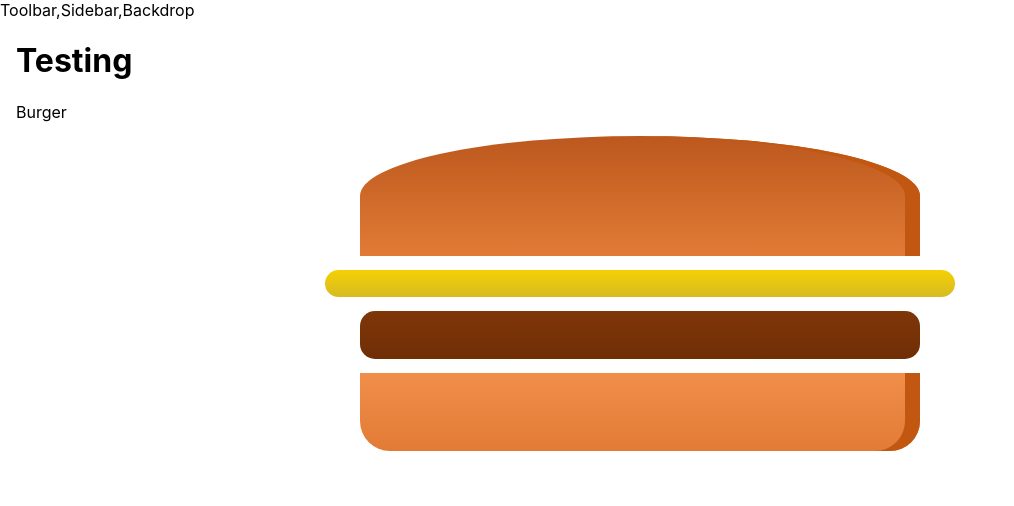
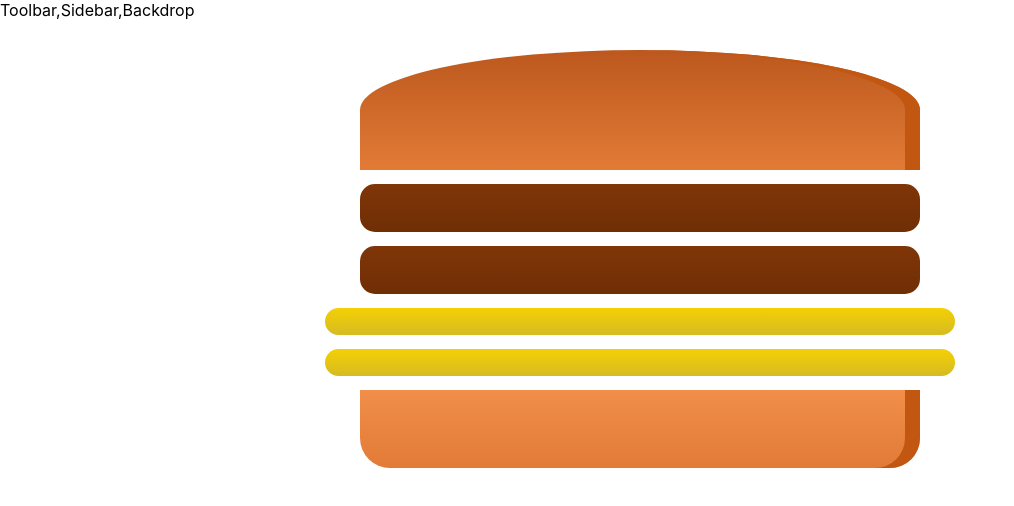
Before and after one commit to sayantabonny/Burger_Builder_Basic, a React (Create React App) app: page / in a window 1280 px wide. Shown: the top 506 px of the page, without its empty margins (0-1014 px from the left). Built offline with nearby package versions, Linux system fonts and the light colour scheme; the HTML template or start-up script is replaced by a standard one.

Commit message:
Dynamic burger

```diff
--- a/src/App.js
+++ b/src/App.js
@@ -4,7 +4,6 @@ function App() {
   return (
     <div className="App">
       <Layout>
-       <h1>Testing</h1>
        <BurgerBuilder/>
       </Layout>
     </div>
--- a/src/Components/Burger/Burger.js
+++ b/src/Components/Burger/Burger.js
@@ -3,11 +3,18 @@ import classes from './Burger.module.css';
 import BurgerIngridient from './BurgerIngridient/BurgerIngridient';
 
 const burger = (Burger_props) => {
+    const Received_Ingridents = Object.keys(Burger_props.ingredients).map(igkey=>{
+        return [...Array(Burger_props.ingredients[igkey])].map((_,i)=>
+        {
+            return <BurgerIngridient key= {igkey+i} type={igkey} />
+        });
+    }); //Array of keys
     return (
         <div className={classes.Burger}>
             <BurgerIngridient type="bread-top"/>
-            <BurgerIngridient type="cheese"/>
-            <BurgerIngridient type="meat"/>
+            {/* <BurgerIngridient type="cheese"/>
+            <BurgerIngridient type="meat"/> */}
+            {Received_Ingridents}
             <BurgerIngridient type="bread-bottom"/>
         </div>
     );
--- a/src/Components/Burger/BurgerIngridient/BurgerIngridient.js
+++ b/src/Components/Burger/BurgerIngridient/BurgerIngridient.js
@@ -13,8 +13,8 @@ class BurgerIngridient extends Component{
             case ('bread-top'):
                 ingridient=
                 (<div className={classes.BreadTop}>
-                    <div className={classes.seed1}></div>
-                    <div className={classes.seed2}></div>
+                    <div className={classes.Seed1}></div>
+                    <div className={classes.Seed2}></div>
                  </div>)
 
                 break;
--- a/src/Containers/BurgerBuilder_Container/BurgerBuilder.js
+++ b/src/Containers/BurgerBuilder_Container/BurgerBuilder.js
@@ -3,11 +3,27 @@ import Aux from "../../Hoc/hoc_Aux";
 import Burger from '../../Components/Burger/Burger';
 
 class BurgerBuilder extends Component{
+    // constructor(props){
+    //     super(props);
+    //     this.state={...}
+    // }
+    //two ways to define state
+
+    state = {
+        ingredients:
+        {
+            salad:1,
+            meat:2,
+            cheese:2,
+        }
+
+    }
+
+
     render (){
         return (
             <Aux>
-                <div>Burger</div>
-                <Burger/>
+                <Burger ingredients={this.state.ingredients}/>
             </Aux>
         );
     }
```
